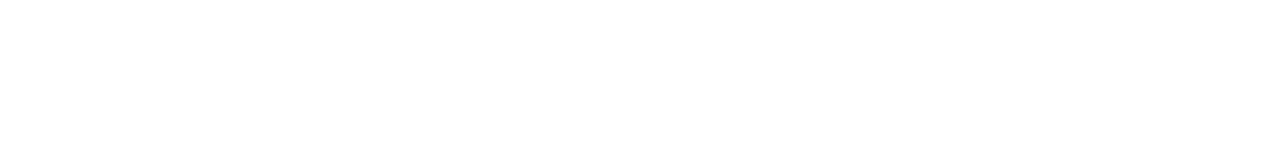
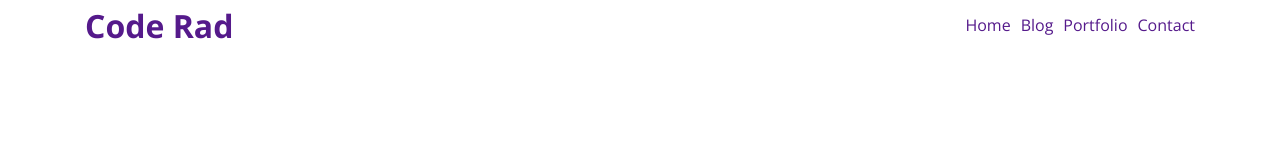
Before and after one commit to jpmllr89/coderLandingPage, a plain HTML site: page index.html in a window 1280 px wide. Drawn offline with nearby package versions, Linux system fonts and the light colour scheme.

Commit message:
Style Navbar
added flex box to navigation bars

```diff
--- a/css/default.css
+++ b/css/default.css
@@ -65,3 +65,9 @@ img{
   margin-left: auto;
   margin-right: auto;
 }
+
+@media (min-width: 1200px){
+  .container{
+    max-width: 1140px;
+  }
+}
--- a/css/main.css
+++ b/css/main.css
@@ -0,0 +1,33 @@
+.nav-bar{
+  position: fixed;
+  top: 0;
+  left: 0;
+  right: 0;
+  z-index: 500;
+  transition: ease-in-out .3s;
+  display: flex;
+  flex-direction: row;
+  justify-content: space-around;
+}
+
+.nav-bar .container{
+  display: flex;
+  flex-direction: row;
+}
+
+/* .nav{
+  background-color: black;
+} */
+
+.nav-links{
+  display: flex;
+  align-items: center;
+  gap:10px;
+}
+
+.nav-brand {
+  font-size: 2rem;
+  font-weight: 700;
+  width: 100%;
+  transition: ease-in-out 0.3s;
+}
--- a/index.html
+++ b/index.html
@@ -8,27 +8,24 @@
     <link rel="preconnect" href="https://fonts.googleapis.com">
 <link rel="preconnect" href="https://fonts.gstatic.com" crossorigin>
 <link href="https://fonts.googleapis.com/css2?family=Open+Sans:wght@300;400;600;700&display=swap" rel="stylesheet">
+<link rel="preconnect" href="https://fonts.googleapis.com">
+<link rel="preconnect" href="https://fonts.gstatic.com" crossorigin>
+<link href="https://fonts.googleapis.com/css2?family=Hind:wght@300;400;500;600;700&display=swap" rel="stylesheet">
     <link rel="stylesheet" href="css/default.css">
     <link rel="stylesheet" href="css/main.css">
     <link rel="stylesheet" href="css/responsive.css">
 </head>
 <body>
-    <div class="main">
-        <div class="flex-row">
-
+    <nav class="nav-bar nav">
+        <div class="container">
+            <a class="nav-brand" href="">Code Rad</a>
+            <ul class="nav-links">
+                <li><a href="">Home</a></li>
+                <li><a href="">Blog</a></li>
+                <li><a href="">Portfolio</a></li>
+                <li><a href="">Contact</a></li>
+            </ul>
         </div>
-        <div class="flex-row">
-
-        </div>
-        <div class="flex-row">
-
-        </div>
-        <div class="flex-row">
-
-        </div>
-        <div class="flex-row">
-
-        </div>
-    </div>
+    </nav>
 </body>
 </html>
```
